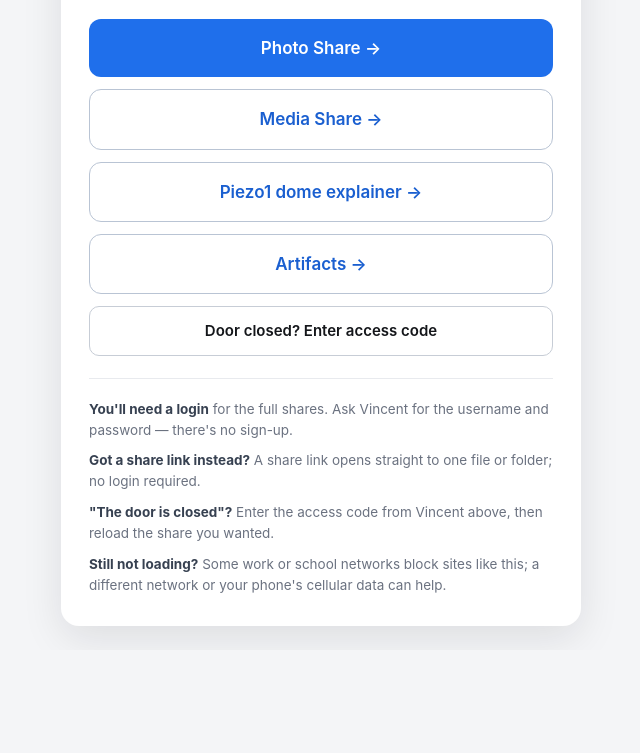
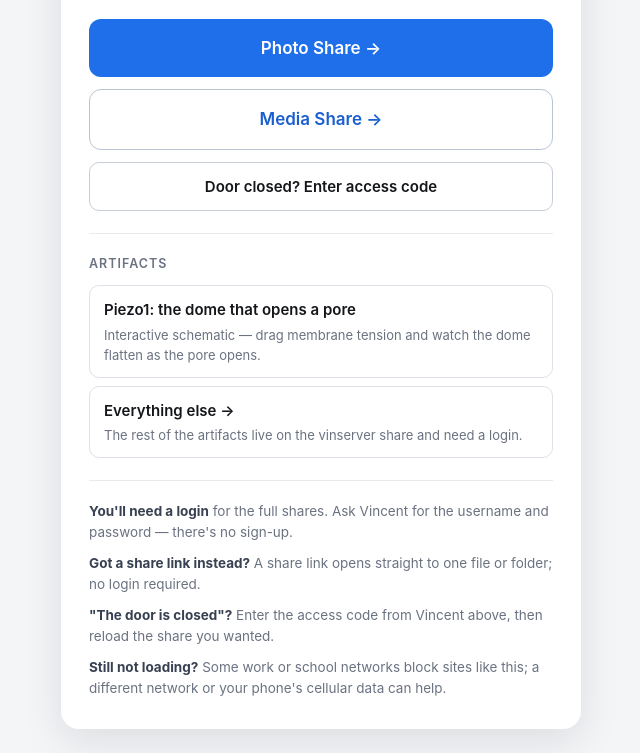
Before and after one commit to vincentle7249/vincentle7249.github.io, a plain HTML site: page index.html in a window 1280 px wide. Shown: the part 191-944 px from the top of the page, without its empty margins (319-959 px from the left). Before the commit the page ends 841 px from the top, so only its background shows below. Drawn offline with Linux system fonts and the light colour scheme.

Commit message:
Add Artifacts section to home page

```diff
--- a/index.html
+++ b/index.html
@@ -64,6 +64,33 @@
     cursor: pointer;
   }
   button.btn2:hover, button.btn2:focus { border-color: #1a5fd0; color: #1a5fd0; }
+  .section {
+    margin-top: 22px;
+    padding-top: 20px;
+    border-top: 1px solid #e8eaee;
+    text-align: left;
+  }
+  .section h2 {
+    margin: 0 0 12px;
+    font-size: 12.5px;
+    font-weight: 600;
+    letter-spacing: .08em;
+    text-transform: uppercase;
+    color: #6b7280;
+  }
+  a.item {
+    display: block;
+    margin-bottom: 8px;
+    padding: 12px 14px;
+    border: 1px solid #dde1e8;
+    border-radius: 10px;
+    text-decoration: none;
+    color: inherit;
+  }
+  a.item:hover, a.item:focus { border-color: #1a5fd0; }
+  .item-title { display: block; font-size: 15px; font-weight: 600; color: #14161a; }
+  a.item:hover .item-title, a.item:focus .item-title { color: #1a5fd0; }
+  .item-desc { display: block; margin-top: 3px; font-size: 13px; color: #6b7280; }
   .hint {
     margin-top: 22px;
     padding-top: 20px;
@@ -82,6 +109,13 @@
     a.btn.secondary { color: #7fb0ff; border-color: #333a45; }
     a.btn.secondary:hover, a.btn.secondary:focus { background: #1d2635; }
     button.btn2 { border-color: #333a45; }
+    .section { border-top-color: #262b33; }
+    .section h2 { color: #8b93a1; }
+    a.item { border-color: #333a45; }
+    a.item:hover, a.item:focus { border-color: #7fb0ff; }
+    .item-title { color: #e8eaee; }
+    a.item:hover .item-title, a.item:focus .item-title { color: #7fb0ff; }
+    .item-desc { color: #8b93a1; }
     .hint { border-top-color: #262b33; color: #8b93a1; }
     .hint strong { color: #c4cad4; }
     .hint p { color: #8b93a1; }
@@ -96,9 +130,19 @@
 
   <a class="btn" href="https://vincentle7249.github.io/photos/">Photo Share →</a>
   <a class="btn secondary" href="https://vincentle7249.github.io/media/">Media Share →</a>
-  <a class="btn secondary" href="/piezo1-dome/">Piezo1 dome explainer →</a>
-  <a class="btn secondary" href="https://vinserver.tailb05517.ts.net/artifacts/">Artifacts →</a>
   <button class="btn2" id="knock" type="button">Door closed? Enter access code</button>
+
+  <section class="section">
+    <h2>Artifacts</h2>
+    <a class="item" href="/piezo1-dome/">
+      <span class="item-title">Piezo1: the dome that opens a pore</span>
+      <span class="item-desc">Interactive schematic — drag membrane tension and watch the dome flatten as the pore opens.</span>
+    </a>
+    <a class="item" href="https://vinserver.tailb05517.ts.net/artifacts/">
+      <span class="item-title">Everything else →</span>
+      <span class="item-desc">The rest of the artifacts live on the vinserver share and need a login.</span>
+    </a>
+  </section>
 
   <div class="hint">
     <p><strong>You'll need a login</strong> for the full shares. Ask Vincent for the username and password — there's no sign-up.</p>
```
